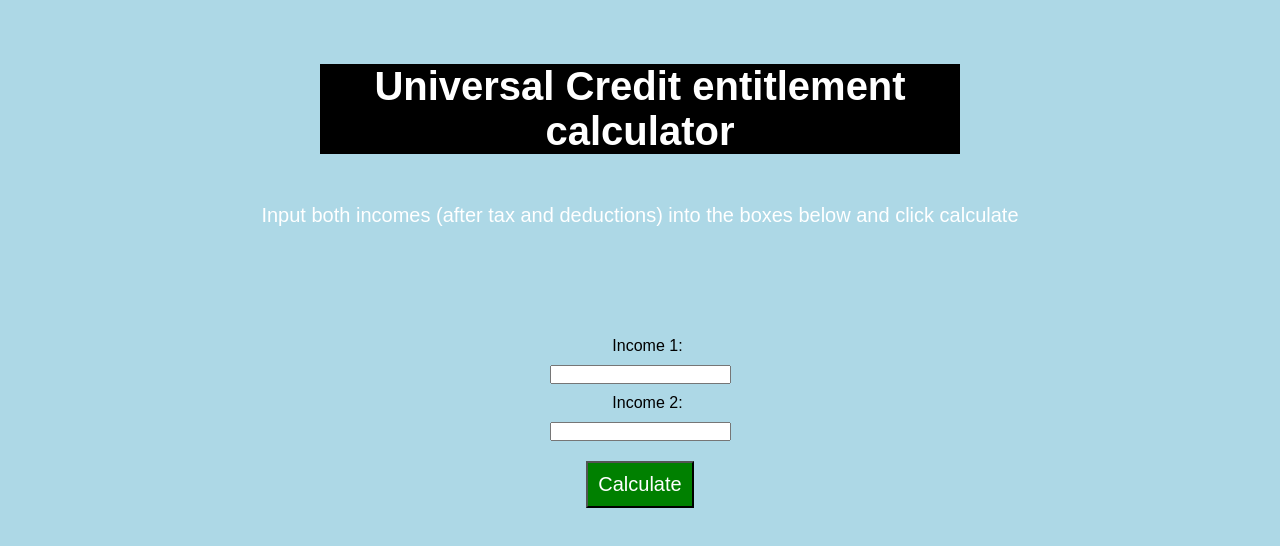
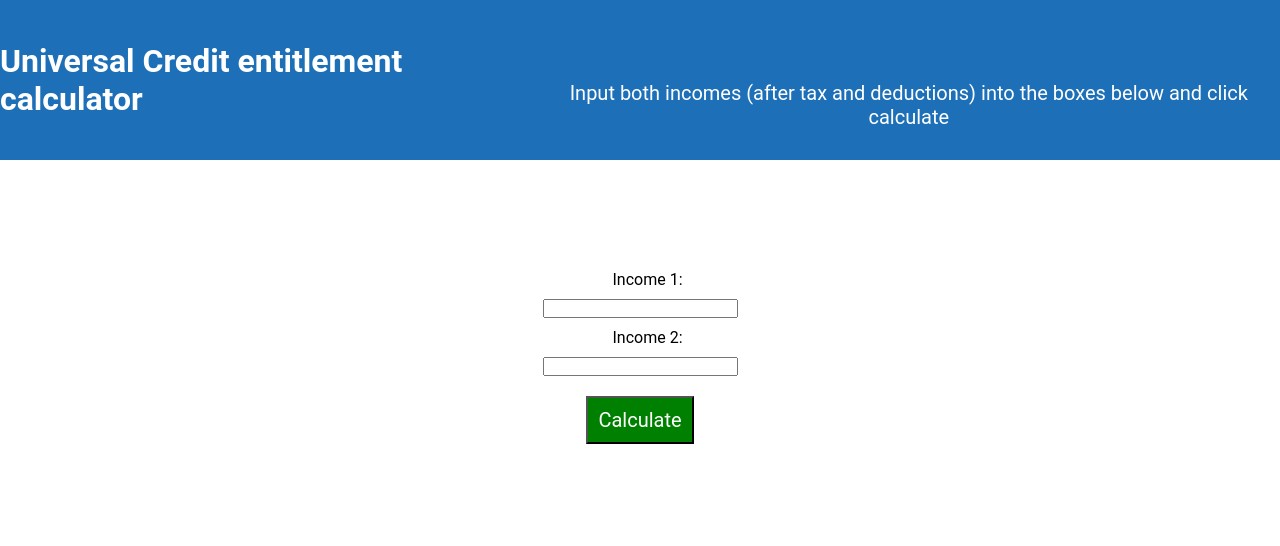
Before and after one commit to RickyPWebDev/universalCreditCalculator, a plain HTML site: page index.html in a window 1280 px wide. Drawn offline with Linux system fonts and the light colour scheme.

Commit message:
Add files via upload

```diff
--- a/styles/style.css
+++ b/styles/style.css
@@ -1,10 +1,11 @@
 * {
     margin:0;
     padding:0;
-    font-family:Arial, Helvetica, sans-serif;
+    font-family: "Roboto", sans-serif;
 }
+
 body {
-    background-color: lightBlue;
+    /* background-color: lightBlue; */
 
 /*     code for experimental background image */
 /*     background-image: url(../assets/background-image.jpg); */
@@ -12,14 +13,24 @@ body {
 /*     background-size:cover; */
 }
 
+header {
+    display: flex;
+    justify-content: center;
+    align-items: center; /* Center vertically */
+    background-color:#1D70B8;
+    height:20vh;
+}
+
+
+.space-filler {
+    height:20vh;
+
+
+}
+
+
+
 header h1 {
-    display:block;
-    margin:0 auto;
-    width:50%;
-    margin-top:5%;
-    text-align:center;
-    font-size:40px;
-    background-color:black;
     color:white;
 }
 
@@ -68,7 +79,6 @@ label {
     text-align:center;
     margin-top:50px;
     font-size:30px;
-    color:white;
     width:80%;
     padding:30px;
     font-weight:bold;
```
